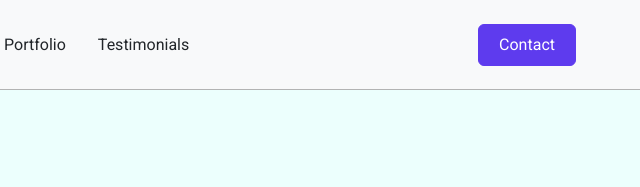
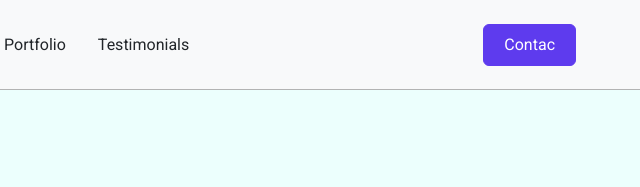
Before and after one commit to hastman1687/Portfolio, a website: page index.html in a window 1280 px wide. Shown: the top 187 px of the page, 640-1280 px from the left. Drawn offline with nearby package versions, Linux system fonts and the light colour scheme.

Commit message:
Error solved

```diff
--- a/index.html
+++ b/index.html
@@ -94,7 +94,7 @@
               type="button"
               class="btn btn-outline-primary py-2 contact_btn"
             >
-              Contact
+              Contac
             </button>
           </a>
         </div>
```
